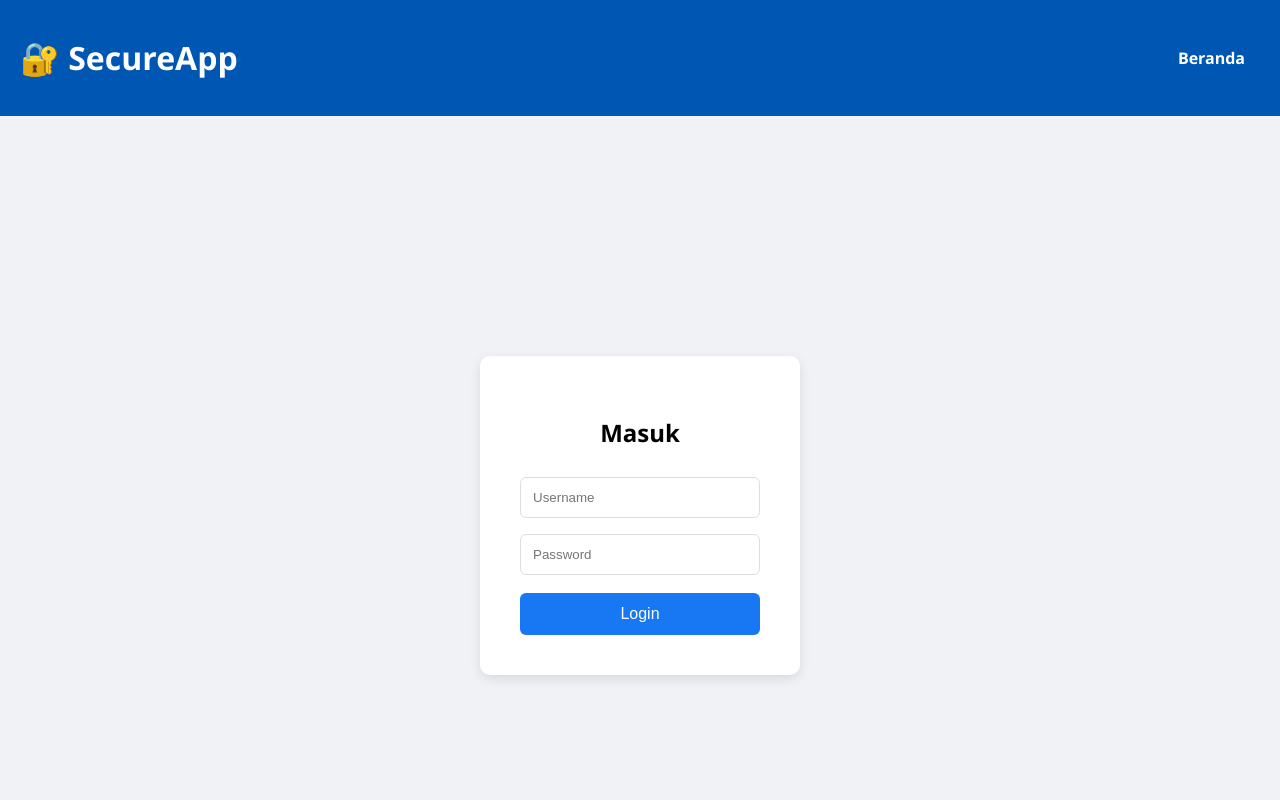
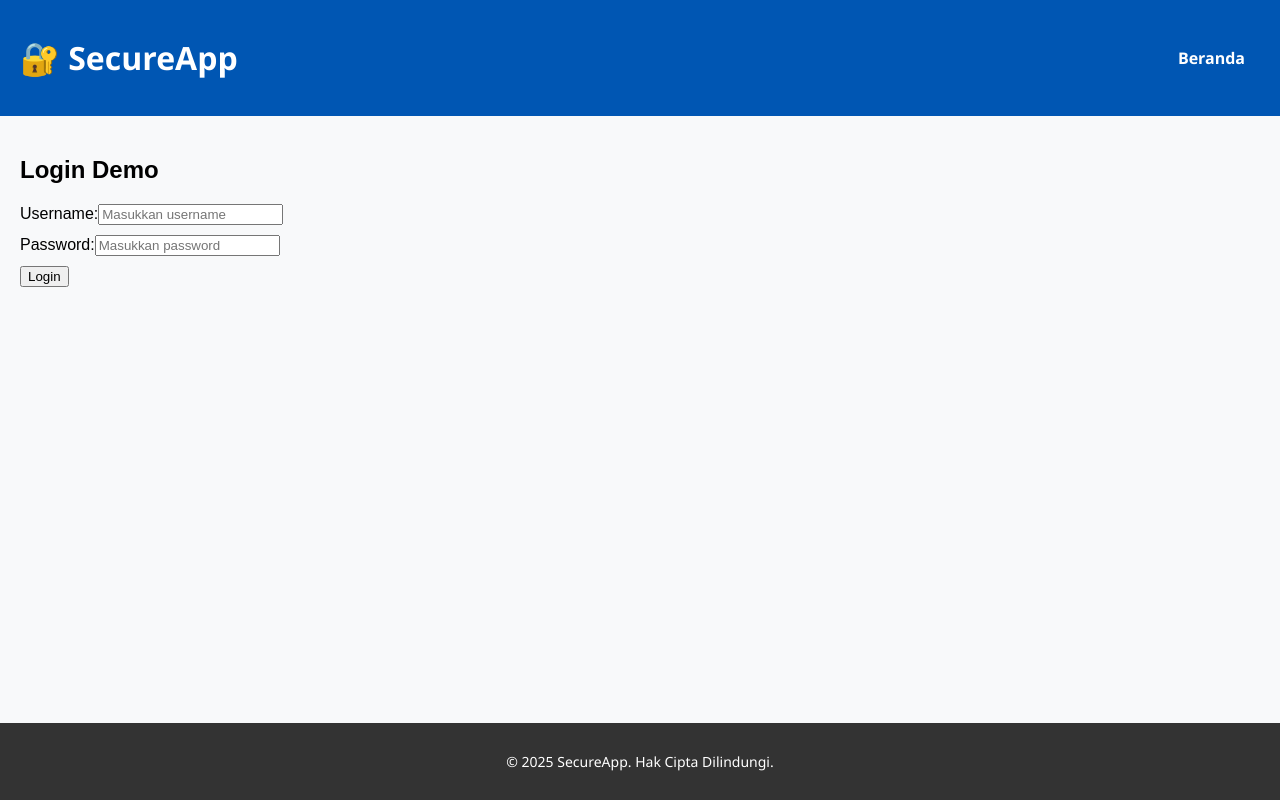
Before and after one commit to shin-meiri/main, a React (Create React App) app: page /#/ in a window 1280 px wide. Shown: the top 800 px of the page. Built offline with nearby package versions, Linux system fonts and the light colour scheme.

Commit message:
Update Login.jsx

```diff
--- a/src/components/Login.jsx
+++ b/src/components/Login.jsx
@@ -1,105 +1,65 @@
-import { useState } from 'react';
-import { useNavigate } from 'react-router-dom';
+// Login.jsx
+import React, { useState } from 'react';
 
-export default function Login() {
+const Login = () => {
   const [username, setUsername] = useState('');
   const [password, setPassword] = useState('');
-  const [error, setError] = useState('');
-  const navigate = useNavigate();
+  const [message, setMessage] = useState('');
 
   const handleLogin = async (e) => {
     e.preventDefault();
-    setError('');
 
     try {
-      const res = await fetch('https://bos.free.nf/api/login.php', {
+      const response = await fetch('https://your-site.000webhostapp.com/api/login.php', {
         method: 'POST',
-        headers: { 'Content-Type': 'application/json' },
+        headers: {
+          'Content-Type': 'application/json',
+        },
         body: JSON.stringify({ username, password }),
       });
 
-      const data = await res.json();
+      const result = await response.json();
 
-      if (data.success) {
-        localStorage.setItem('isLoggedIn', 'true');
-        navigate('/dashboard'); // ← PASTI pindah
+      if (result.success) {
+        setMessage('Login berhasil!');
       } else {
-        setError(data.message || 'Login gagal');
+        setMessage(result.message || 'Login gagal');
       }
-    } catch (err) {
-      setError('Gagal koneksi ke server. Cek URL API.');
+    } catch (error) {
+      setMessage('Gagal terhubung ke server.');
+      console.error('Error:', error);
     }
   };
 
   return (
-    <div style={css.container}>
-      <div style={css.box}>
-        <h2>Masuk</h2>
-        <form onSubmit={handleLogin}>
+    <div style={{ padding: '20px', fontFamily: 'Arial' }}>
+      <h2>Login Demo</h2>
+      <form onSubmit={handleLogin}>
+        <div style={{ margin: '10px 0' }}>
+          <label>Username:</label>
           <input
-            placeholder="Username"
+            type="text"
             value={username}
             onChange={(e) => setUsername(e.target.value)}
-            style={css.input}
+            placeholder="Masukkan username"
             required
           />
+        </div>
+        <div style={{ margin: '10px 0' }}>
+          <label>Password:</label>
           <input
-            placeholder="Password"
             type="password"
             value={password}
             onChange={(e) => setPassword(e.target.value)}
-            style={css.input}
+            placeholder="Masukkan password"
             required
           />
-          <button type="submit" style={css.btn}>Login</button>
-        </form>
-        {error && <div style={css.error}>{error}</div>}
-      </div>
+        </div>
+        <button type="submit">Login</button>
+      </form>
+      {message && <p style={{ color: message.includes('berhasil') ? 'green' : 'red' }}>{message}</p>}
     </div>
   );
-}
+};
 
-// CSS sederhana
-const css = {
-  container: {
-    display: 'flex',
-    justifyContent: 'center',
-    alignItems: 'center',
-    minHeight: '100vh',
-    backgroundColor: '#f0f2f5',
-    margin: 0,
-    padding: 0,
-  },
-  box: {
-    backgroundColor: 'white',
-    padding: '40px',
-    borderRadius: '10px',
-    width: '320px',
-    textAlign: 'center',
-    boxShadow: '0 4px 12px rgba(0,0,0,0.1)',
-  },
-  input: {
-    width: '100%',
-    padding: '12px',
-    margin: '8px 0',
-    border: '1px solid #ddd',
-    borderRadius: '6px',
-    boxSizing: 'border-box',
-  },
-  btn: {
-    width: '100%',
-    padding: '12px',
-    backgroundColor: '#1877f2',
-    color: 'white',
-    border: 'none',
-    borderRadius: '6px',
-    fontSize: '16px',
-    cursor: 'pointer',
-    marginTop: '10px',
-  },
-  error: {
-    color: 'red',
-    fontSize: '14px',
-    marginTop: '10px',
-  },
-};
+export default Login;
```
